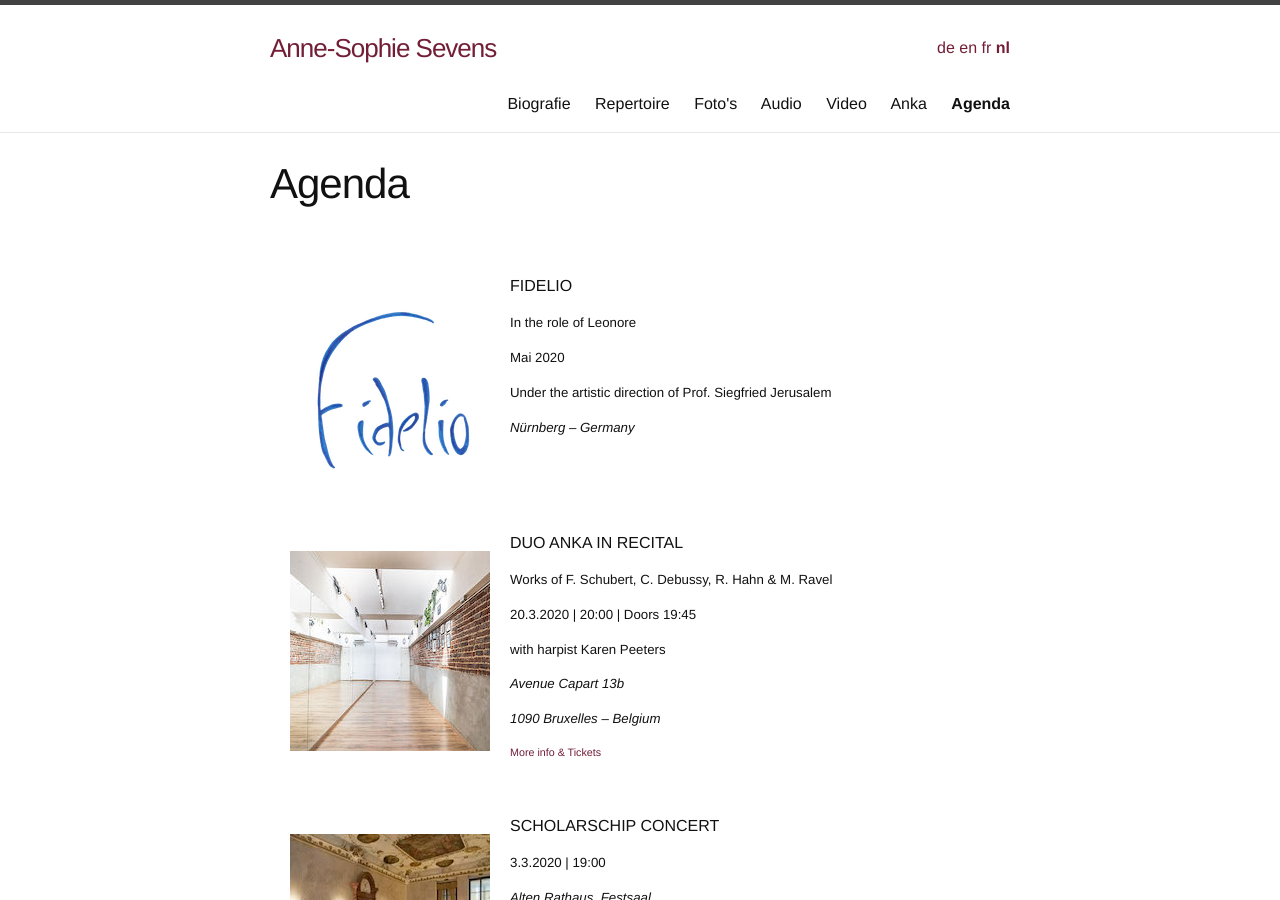
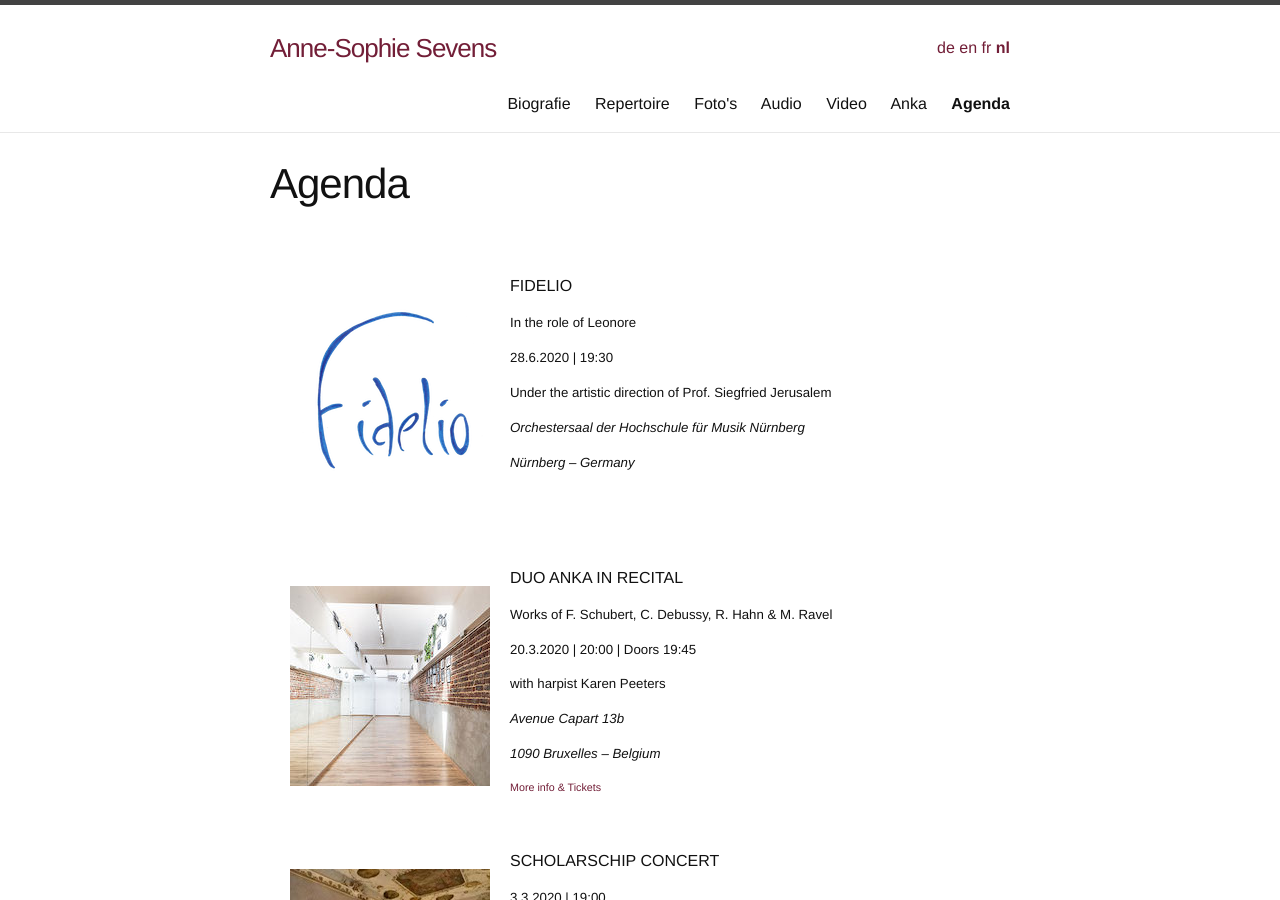
Before and after one commit to annesophie-sevens/annesophie-sevens.github.io, a Jekyll site: the page built from agenda-nl.md, in a window 1280 px wide and 900 px high. Built offline with Jekyll 4.4.1, drawn with Linux system fonts in a browser that asks for light colours; nearby versions of some CDN libraries.

Commit message:
Update agenda-nl.md

```diff
--- a/agenda-nl.md
+++ b/agenda-nl.md
@@ -13,9 +13,11 @@ FIDELIO
 
 ##### In the role of Leonore
 
-##### Mai 2020
+##### 28.6.2020 | 19:30
 
 ##### Under the artistic direction of Prof. Siegfried Jerusalem
+
+##### _Orchestersaal der Hochschule für Musik Nürnberg_
 
 ##### _Nürnberg – Germany_
 
```
